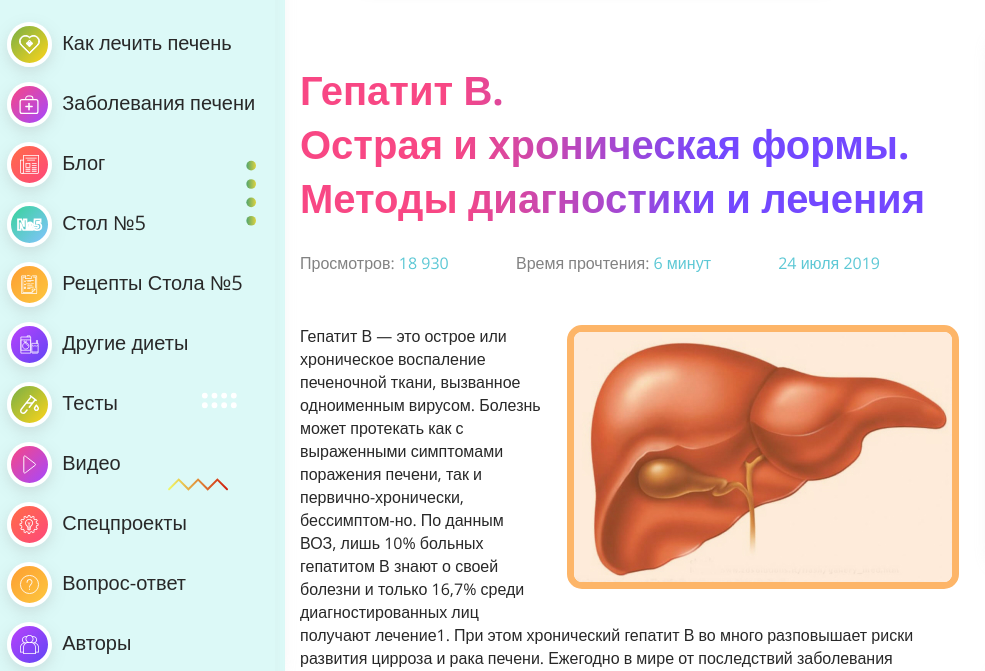
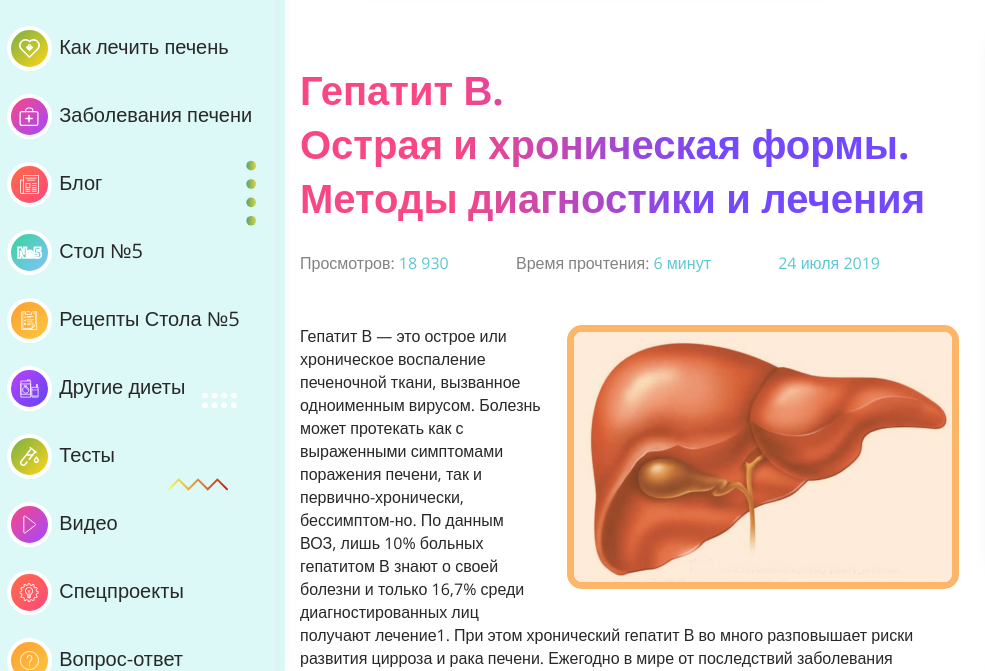
Before and after one commit to ohwoow/project2, a plain HTML site: page index.html in a window 1280 px wide. Shown: the part 129-800 px from the top of the page, 0-985 px from the left. Drawn offline with nearby package versions, Linux system fonts and the light colour scheme.

Commit message:
first commit

```diff
--- a/index.html
+++ b/index.html
@@ -26,62 +26,62 @@
         </a>
         <nav class="sidebar__nav nav-sidebar">
           <ul class="nav-sidebar__list">
-            <li>
+            <li class="nav-sidebar__item">
               <a href="#" class="nav-sidebar__link">
                 Как лечить печень
               </a>
             </li>
-            <li>
+            <li class="nav-sidebar__item">
               <a href="#" class="nav-sidebar__link">
                 Заболевания печени
               </a>
             </li>
-            <li>
+            <li class="nav-sidebar__item">
               <a href="#" class="nav-sidebar__link">
                 Блог
               </a>
             </li>
-            <li>
+            <li class="nav-sidebar__item">
               <a href="#" class="nav-sidebar__link">
                 Стол №5
               </a>
             </li>
-            <li>
+            <li class="nav-sidebar__item">
               <a href="#" class="nav-sidebar__link">
                 Рецепты Стола №5
               </a>
             </li>
-            <li>
+            <li class="nav-sidebar__item">
               <a href="#" class="nav-sidebar__link">
                 Другие диеты
               </a>
             </li>
-            <li>
+            <li class="nav-sidebar__item">
               <a href="#" class="nav-sidebar__link">
                 Тесты
               </a>
             </li>
-            <li>
+            <li class="nav-sidebar__item">
               <a href="#" class="nav-sidebar__link">
                 Видео
               </a>
             </li>
-            <li>
+            <li class="nav-sidebar__item">
               <a href="#" class="nav-sidebar__link">
                 Спецпроекты
               </a>
             </li>
-            <li>
+            <li class="nav-sidebar__item">
               <a href="#" class="nav-sidebar__link">
                 Вопрос-ответ
               </a>
             </li>
-            <li>
+            <li class="nav-sidebar__item">
               <a href="#" class="nav-sidebar__link">
                 Авторы
               </a>
             </li>
-            <li>
+            <li class="nav-sidebar__item">
               <a href="#" class="nav-sidebar__link">
                 Контакты
               </a>
--- a/style.css
+++ b/style.css
@@ -269,7 +269,7 @@ li::before {
 }
 
 .nav-sidebar {
-  padding: 0 8px 0 7px;
+  padding: 0 4px 0 3px;
 }
 
 .nav-sidebar__list {
@@ -298,57 +298,181 @@ li::before {
   text-decoration: none;
   color: #282828;
   border-radius: 35px;
+  border: 4px solid transparent;
 }
 
 .nav-sidebar__link::before {
   content: '';
   display: inline-block;
   vertical-align: middle;
-  margin-right: 5px;
+  margin-right: 2px;
   width: 45px;
   height: 45px;
   border: 4px solid #FFFFFF;
   border-radius: 50%;
-  box-shadow: 0px 5px 15px -1px rgba(135, 135, 135, 0.25);
 }
 
 
+@media(min-width: 992px) {
 
-.nav-sidebar__list li:first-child .nav-sidebar__link::before {
+  .nav-sidebar__link:hover {
+    border: 4px solid #fff;
+    color: #fff;
+  }
+
+  .nav-sidebar__item:first-child .nav-sidebar__link:hover {
+    background: linear-gradient(135deg, #FED51A 0%, #78AF46 100%);
+  }
+
+  .nav-sidebar__item:nth-child(2) .nav-sidebar__link:hover {
+    background: linear-gradient(135deg, #F84784 0%, #A448FF 100%);
+  }
+
+  .nav-sidebar__item:nth-child(3) .nav-sidebar__link:hover {
+    background: linear-gradient(135deg, #FF6C46 0%, #FE487C 100%);
+  }
+
+  .nav-sidebar__item:nth-child(4) .nav-sidebar__link:hover {
+    background: linear-gradient(135deg, #38D39A 0%, #84C3FF 100%);
+  }
+
+  .nav-sidebar__item:nth-child(5) .nav-sidebar__link:hover {
+    background: linear-gradient(135deg, #FD9E32 0%, #FDC73F 100%);
+  }
+
+  .nav-sidebar__item:nth-child(6) .nav-sidebar__link:hover {
+    background: linear-gradient(135deg, #B942FB 0%, #6046F5 100%);
+
+  }
+
+  .nav-sidebar__item:nth-child(7) .nav-sidebar__link:hover {
+    background: linear-gradient(135deg, #78AF46 0%, #FED51A 100%);
+
+  }
+
+  .nav-sidebar__item:nth-child(8) .nav-sidebar__link:hover {
+    background: linear-gradient(135deg, #F84784 0%, #A448FF 100%);
+
+  }
+
+  .nav-sidebar__item:nth-child(9) .nav-sidebar__link:hover {
+    background: linear-gradient(135deg, #FF6C46 0%, #FE487C 100%);
+
+  }
+
+  .nav-sidebar__item:nth-child(10) .nav-sidebar__link:hover {
+    background: linear-gradient(135deg, #FD9E32 0%, #FDC73F 100%);
+
+  }
+
+  .nav-sidebar__item:nth-child(11) .nav-sidebar__link:hover {
+    background: linear-gradient(135deg, #B942FB 0%, #6046F5 100%);
+
+  }
+
+  .nav-sidebar__item:nth-child(12) .nav-sidebar__link:hover {
+    background: linear-gradient(135deg, #78AF46 0%, #FED51A 100%);
+
+  }
+
+  .nav-sidebar__item:first-child .nav-sidebar__link:hover::before {
+    background: url(image/decor-13.svg) center/21px 19px no-repeat;
+  }
+
+  .nav-sidebar__item:nth-child(2) .nav-sidebar__link:hover::before {
+    background: url('image/decor-1.svg') center/21px 19px no-repeat;
+  }
+
+  .nav-sidebar__item:nth-child(3) .nav-sidebar__link:hover::before {
+    background: url('image/decor-3.svg') center/21px 19px no-repeat;
+  }
+
+  .nav-sidebar__item:nth-child(4) .nav-sidebar__link:hover::before {
+    background: url('image/decor-4.svg') center/26px 25px no-repeat;
+  }
+
+  .nav-sidebar__item:nth-child(5) .nav-sidebar__link:hover::before {
+    background: url('image/decor-5.svg') center/21px 19px no-repeat;
+  }
+
+  .nav-sidebar__item:nth-child(6) .nav-sidebar__link:hover::before {
+    background: url('image/decor-6.svg') center/21px 19px no-repeat;
+  }
+
+  .nav-sidebar__item:nth-child(7) .nav-sidebar__link:hover::before {
+    background: url('image/decor-7.svg') center/21px 19px no-repeat;
+  }
+
+  .nav-sidebar__item:nth-child(8) .nav-sidebar__link:hover::before {
+    background: url('image/decor-8.svg') center/21px 19px no-repeat;
+  }
+
+  .nav-sidebar__item:nth-child(9) .nav-sidebar__link:hover::before {
+    background: url('image/decor-9.svg') center/21px 19px no-repeat;
+  }
+
+  .nav-sidebar__item:nth-child(10) .nav-sidebar__link:hover::before {
+    background: url('image/decor-10.svg') center/21px 19px no-repeat;
+  }
+
+  .nav-sidebar__item:nth-child(11) .nav-sidebar__link:hover::before {
+    background: url('image/decor-11.svg') center/21px 19px no-repeat;
+  }
+
+  .nav-sidebar__item:nth-child(12) .nav-sidebar__link:hover::before {
+    background: url('image/decor-12.svg') center/21px 19px no-repeat;
+  }
+
+  .nav-sidebar__link:hover::before {
+    border: none;
+  }
+}
+
+.nav-sidebar__item:first-child .nav-sidebar__link::before {
   background: url(image/decor-13.svg) center/21px 19px no-repeat, linear-gradient(135deg, #78AF46 0%, #FED51A 100%);
 }
 
-.nav-sidebar__list li:nth-child(2) .nav-sidebar__link::before {
+.nav-sidebar__item:nth-child(2) .nav-sidebar__link::before {
   background: url('image/decor-1.svg') center/21px 19px no-repeat, linear-gradient(135deg, #F84784 0%, #A448FF 100%);
 }
-.nav-sidebar__list li:nth-child(3) .nav-sidebar__link::before {
+
+.nav-sidebar__item:nth-child(3) .nav-sidebar__link::before {
   background: url('image/decor-3.svg') center/21px 19px no-repeat, linear-gradient(135deg, #FF6C46 0%, #FE487C 100%);
 }
-.nav-sidebar__list li:nth-child(4) .nav-sidebar__link::before {
+
+.nav-sidebar__item:nth-child(4) .nav-sidebar__link::before {
   background: url('image/decor-4.svg') center/26px 25px no-repeat, linear-gradient(135deg, #38D39A 0%, #84C3FF 100%);
 }
-.nav-sidebar__list li:nth-child(5) .nav-sidebar__link::before {
+
+.nav-sidebar__item:nth-child(5) .nav-sidebar__link::before {
   background: url('image/decor-5.svg') center/21px 19px no-repeat, linear-gradient(135deg, #FD9E32 0%, #FDC73F 100%);
 }
-.nav-sidebar__list li:nth-child(6) .nav-sidebar__link::before {
+
+.nav-sidebar__item:nth-child(6) .nav-sidebar__link::before {
   background: url('image/decor-6.svg') center/21px 19px no-repeat, linear-gradient(135deg, #B942FB 0%, #6046F5 100%);
 }
-.nav-sidebar__list li:nth-child(7) .nav-sidebar__link::before {
+
+.nav-sidebar__item:nth-child(7) .nav-sidebar__link::before {
   background: url('image/decor-7.svg') center/21px 19px no-repeat, linear-gradient(135deg, #78AF46 0%, #FED51A 100%);
 }
-.nav-sidebar__list li:nth-child(8) .nav-sidebar__link::before {
+
+.nav-sidebar__item:nth-child(8) .nav-sidebar__link::before {
   background: url('image/decor-8.svg') center/21px 19px no-repeat, linear-gradient(135deg, #F84784 0%, #A448FF 100%);
 }
-.nav-sidebar__list li:nth-child(9) .nav-sidebar__link::before {
+
+.nav-sidebar__item:nth-child(9) .nav-sidebar__link::before {
   background: url('image/decor-9.svg') center/21px 19px no-repeat, linear-gradient(135deg, #FF6C46 0%, #FE487C 100%);
 }
-.nav-sidebar__list li:nth-child(10) .nav-sidebar__link::before {
+
+.nav-sidebar__item:nth-child(10) .nav-sidebar__link::before {
   background: url('image/decor-10.svg') center/21px 19px no-repeat, linear-gradient(135deg, #FD9E32 0%, #FDC73F 100%);
 }
-.nav-sidebar__list li:nth-child(11) .nav-sidebar__link::before {
+
+.nav-sidebar__item:nth-child(11) .nav-sidebar__link::before {
   background: url('image/decor-11.svg') center/21px 19px no-repeat, linear-gradient(135deg, #B942FB 0%, #6046F5 100%);
 }
-.nav-sidebar__list li:nth-child(12) .nav-sidebar__link::before {
+
+.nav-sidebar__item:nth-child(12) .nav-sidebar__link::before {
   background: url('image/decor-12.svg') center/21px 19px no-repeat, linear-gradient(135deg, #78AF46 0%, #FED51A 100%);
 }
 
@@ -969,6 +1093,7 @@ fieldset img {
   .content__left {
     margin-right: 35px;
   }
+
   .article {
     padding-left: 0;
   }
@@ -1013,10 +1138,7 @@ fieldset img {
     background-size: 26px 26px;
   }
 
-  .nav-sidebar__link {
-    font-size: 16px;
-    line-height: 21px;
-  }
+
 
   .nav-sidebar__link::before {
     width: 35px;
```
